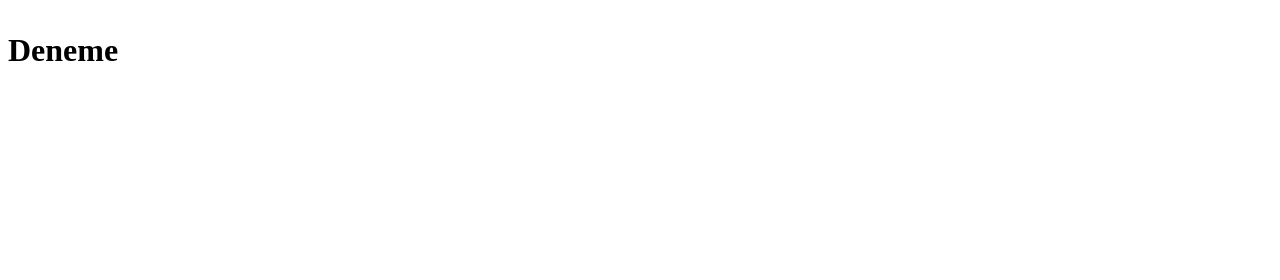
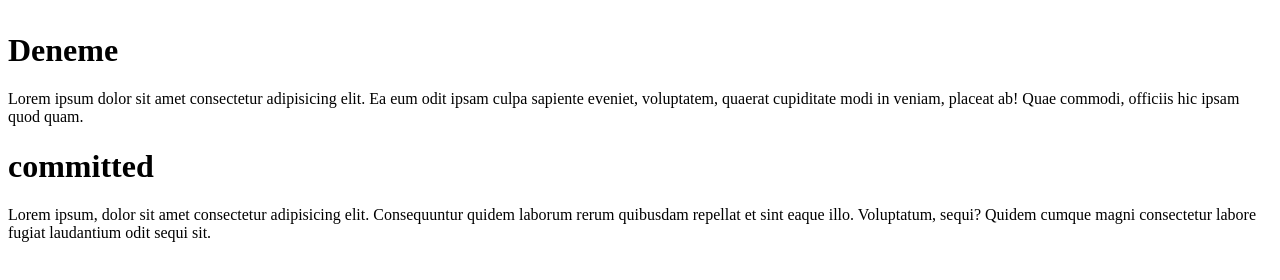
Before and after one commit to AdemY1981/Sample-repo, a plain HTML site: page src/index.html in a window 1280 px wide. Drawn offline with Linux system fonts and the light colour scheme.

Commit message:
updated-1 index.html

```diff
--- a/src/index.html
+++ b/src/index.html
@@ -9,7 +9,9 @@
     <h1>
       <param name="" value="" />
       <p><h1>Deneme</h1></p>
-      <p></p>
+      <p>Lorem ipsum dolor sit amet consectetur adipisicing elit. Ea eum odit ipsam culpa sapiente eveniet, voluptatem, quaerat cupiditate modi in veniam, placeat ab! Quae commodi, officiis hic ipsam quod quam.</p>
+      <h1>committed</h1>
+      <p>Lorem ipsum, dolor sit amet consectetur adipisicing elit. Consequuntur quidem laborum rerum quibusdam repellat et sint eaque illo. Voluptatum, sequi? Quidem cumque magni consectetur labore fugiat laudantium odit sequi sit.</p>
     </h1>
   </body>
 </html>
```
